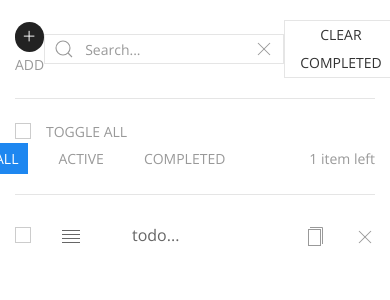
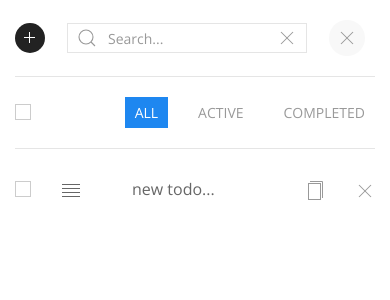
Before and after one commit to samuelkarani/todolist-react, a React (Create React App) app: page / in a window 390 px wide. Both pictures are taken after a click on the button "Open". Shown: the top 300 px of the page. Built offline with nearby package versions, Linux system fonts and the light colour scheme; no server answers.

Commit message:
made app responsive

```diff
--- a/src/classes/todo.js
+++ b/src/classes/todo.js
@@ -5,7 +5,7 @@ export default class Todo {
     else this.id = ID();
 
     if (props && props.title) this.title = props.title;
-    else this.title = "todo...";
+    else this.title = "new todo...";
 
     if (props && props.completed) this.completed = props.completed;
     else this.completed = false;
--- a/src/components/AppBar.js
+++ b/src/components/AppBar.js
@@ -15,7 +15,7 @@ const AppBar = ({
         <button uk-marker="" onClick={handleAdd} />
       </div>
 
-      <div>
+      <div className="uk-visible@m">
         <span className="uk-text-meta uk-text-uppercase">add</span>
       </div>
     </div>
@@ -28,8 +28,13 @@ const AppBar = ({
     </div>
 
     <div>
+      <a
+        onClick={handleClearCompleted}
+        className="uk-icon-button uk-margin-small-right uk-hidden@m"
+        uk-icon="close"
+      />
       <button
-        className="uk-button uk-button-small uk-button-default"
+        className="uk-button uk-button-small uk-button-default uk-visible@m"
         onClick={handleClearCompleted}
       >
         clear completed
--- a/src/components/Header.js
+++ b/src/components/Header.js
@@ -20,7 +20,7 @@ const Header = ({
           />
         </div>
 
-        <div>
+        <div className="uk-visible@m">
           <span className="uk-text-margin-small-left uk-text-meta uk-text-uppercase">
             toggle all
           </span>
@@ -48,7 +48,7 @@ const Header = ({
         </li>
       </ul>
 
-      <div>
+      <div className="uk-visible@m">
         <p className="uk-text-meta uk-text-small">{`
         ${itemsLeft} item${itemsLeft > 1 ? "s" : ""} left`}</p>
       </div>
--- a/src/components/TodoList.js
+++ b/src/components/TodoList.js
@@ -35,13 +35,14 @@ const TodoList = class extends PureComponent {
     return (
       <div>
         <ul
-          className="uk-list uk-list-divider js-filter uk-height-max-large uk-overflow-auto"
+          className="uk-list uk-list-divider js-filter uk-overflow-auto"
           uk-sortable="handle: .uk-sortable-handle"
+          uk-height-viewport=""
         >
           <ReactList
             itemRenderer={this.renderItem}
             length={this.props.todoList.length}
-            type="simple"
+            type="uniform"
           />
         </ul>
       </div>
```
